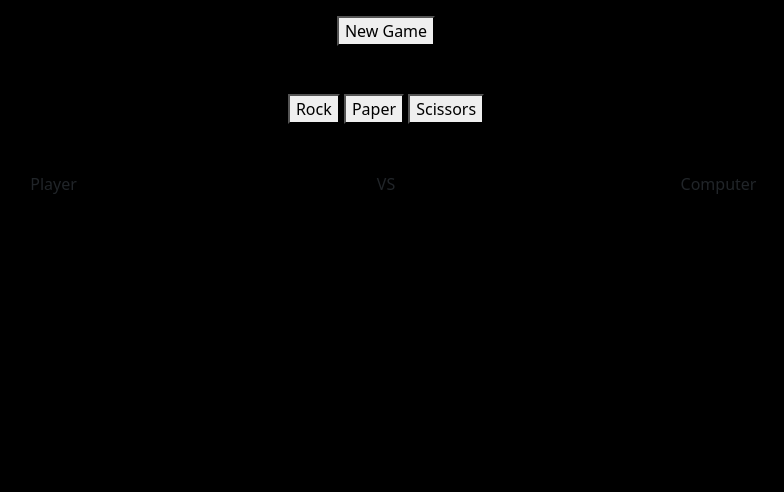
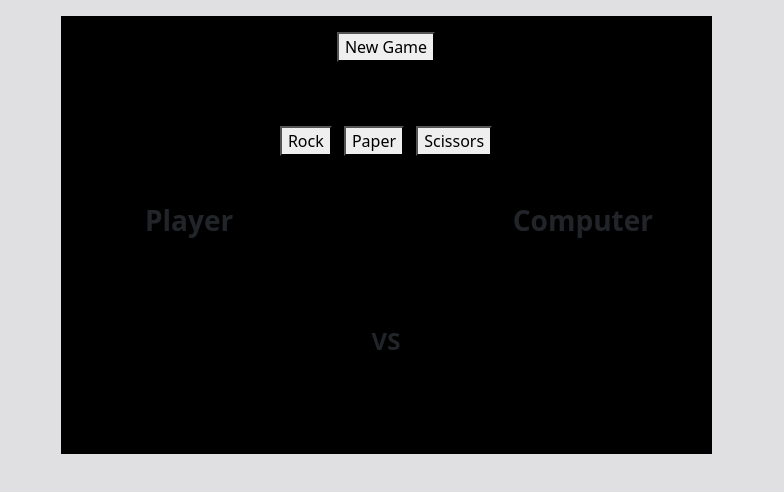
Before and after one commit to javjreyes/rockPaperScissors, a plain HTML site: page index.html in a window 1280 px wide. Shown: the whole page, without its empty margins (254-1038 px from the left). Drawn offline with Linux system fonts and the light colour scheme.

Commit message:
update html spacing

```diff
--- a/index.html
+++ b/index.html
@@ -4,31 +4,33 @@
         <title>Rock, Paper, Scissors</title>
         <link rel="stylesheet" href="bootstrap.min.css">
         <script src="RPS.js"></script>
-        <style>body{background-color: black;}</style>
+        <style>.gameBody{background-color: black;}</style>
     </head>
     <body>
-        <div class="container">
-            <div class="row justify-content-center my-3">
+        <div class="container text-center">
+            <div class="gameBody col-lg-7 col-md-10 col-12 mx-auto">
+
+                <div class="row justify-content-center my-3 py-3">
                     <div class="text-center">
                         <button onclick="newGame()">New Game</button>
                     </div>
                 </div>
                 <div class="row justify-content-center my-5">
                     <div class="text-center">
-                    <button onclick="currentGame.playRound('rock')">Rock</button>
-                    <button onclick="currentGame.playRound('paper')">Paper</button>
-                    <button onclick="currentGame.playRound('scissors')">Scissors</button>
+                        <button class="mx-1" onclick="currentGame.playRound('rock')">Rock</button>
+                        <button class="mx-1" onclick="currentGame.playRound('paper')">Paper</button>
+                        <button class="mx-1" onclick="currentGame.playRound('scissors')">Scissors</button>
                     </div>
                 </div>
                 <div class="row text-center">
-                <div class="col-5">Player</div>
-                <div class="col-2">VS</div>
-                <div class="col-5">Computer</div>
+                    <div class="col-5"><h3><b>Player</b></h3></div>
+                    <div class="col-2"></div>
+                    <div class="col-5"><h3><b>Computer</b></h3></div>
                 </div>
 
-            <div class="row text-center">
+                <div class="row d-flex align-items-center" style="height: 200px;">
                     <div class="col-5" id="playerChoice"></div>
-                <div class="col-2"></div>
+                    <div class="col-2 h-25 d-flex align-items-center justify-content-center"><h4><b>VS</b></h4></div>
                     <div class="col-5" id="comChoice"></div>
                 </div>
 
@@ -37,8 +39,10 @@
                 </div>
                 <div class="row">
                     <div class="text-center">
-                    <h2 id="gameStatus"></h1>
+                        <h2 id="gameStatus my-2"></h1>
                     </div>
+                </div>
+
             </div>
         </div>
     </body>
```
Lines whose indentation alone changed are shown as unchanged.
